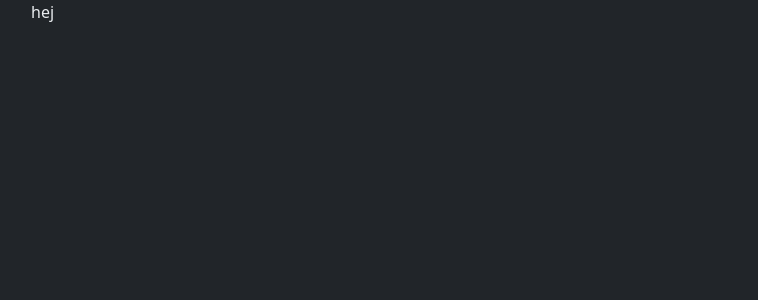
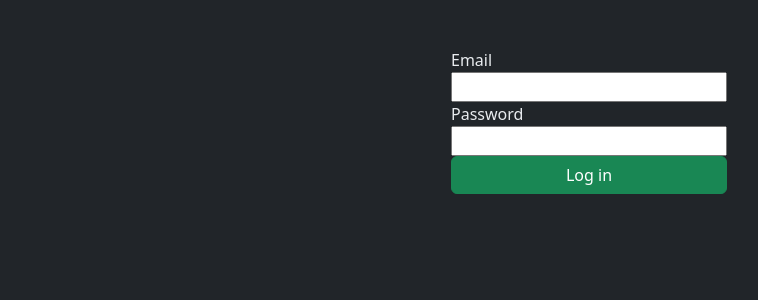
Before and after one commit to Krisejg99/react-login, a React (Vite) app: page / in a window 1280 px wide. Shown: the top 300 px of the page, without its empty margins (51-809 px from the left). Built offline with nearby package versions, Linux system fonts and the light colour scheme.

Commit message:
basic form

```diff
--- a/src/App.tsx
+++ b/src/App.tsx
@@ -1,9 +1,19 @@
 import './assets/scss/App.scss'
 
 const App = () => {
+
+
 	return (
-		<div className='container'>
-			hej
+		<div className='App container'>
+			<form id='login-form' className='mt-5'>
+				<label htmlFor="email">Email</label>
+				<input type="text" id='email' />
+
+				<label htmlFor="password">Password</label>
+				<input type="text" id='password' />
+
+				<button className='btn btn-success' type='submit'>Log in</button>
+			</form>
 		</div>
 	)
 }
--- a/src/assets/scss/App.scss
+++ b/src/assets/scss/App.scss
@@ -4,3 +4,15 @@ body {
 	background-color: $gray-900;
 	color: $gray-200;
 }
+
+.container {
+	display: flex;
+	justify-content: center;
+	max-width: 300px;
+
+	#login-form {
+		display: flex;
+		flex-direction: column;
+		width: 100%;
+	}
+}
```
